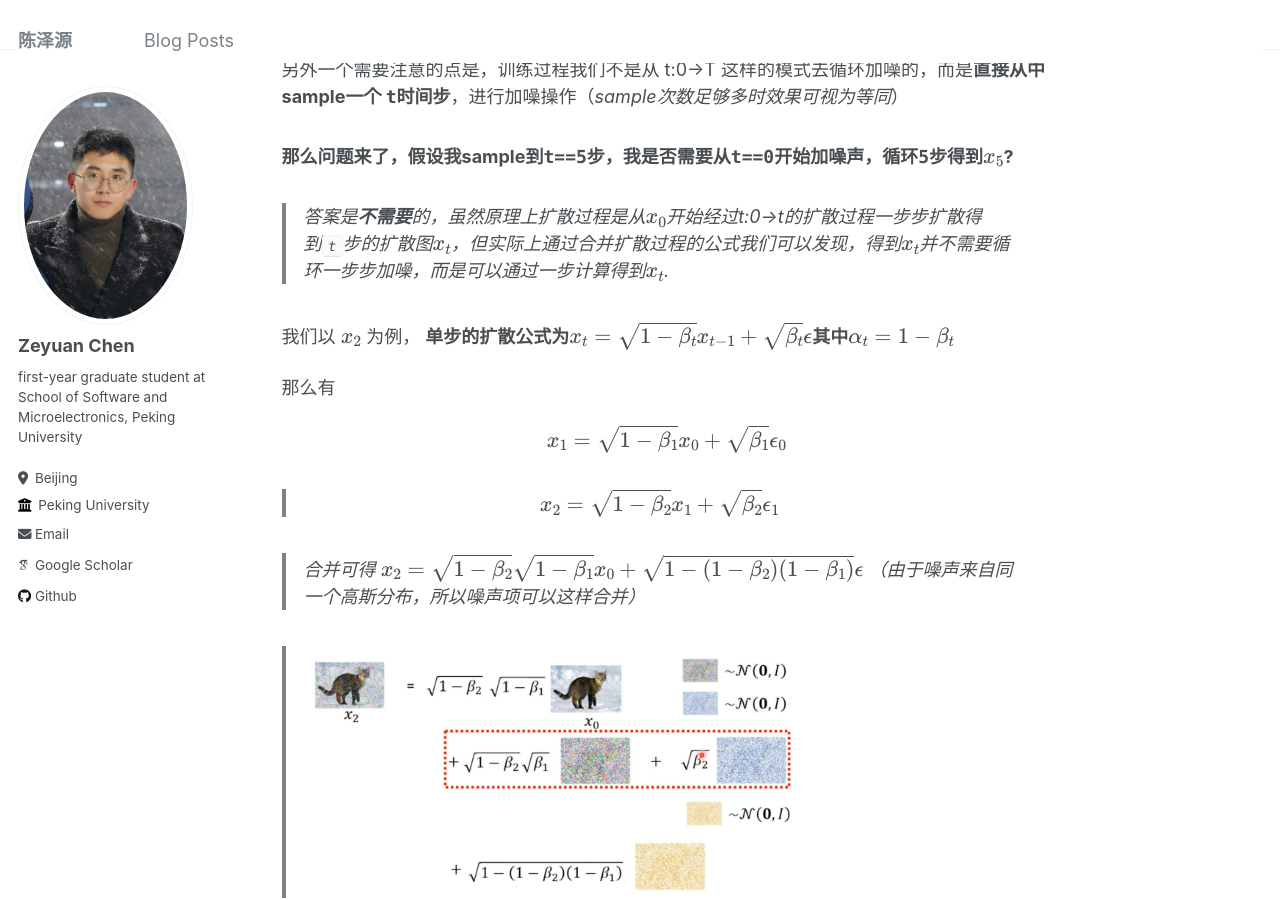
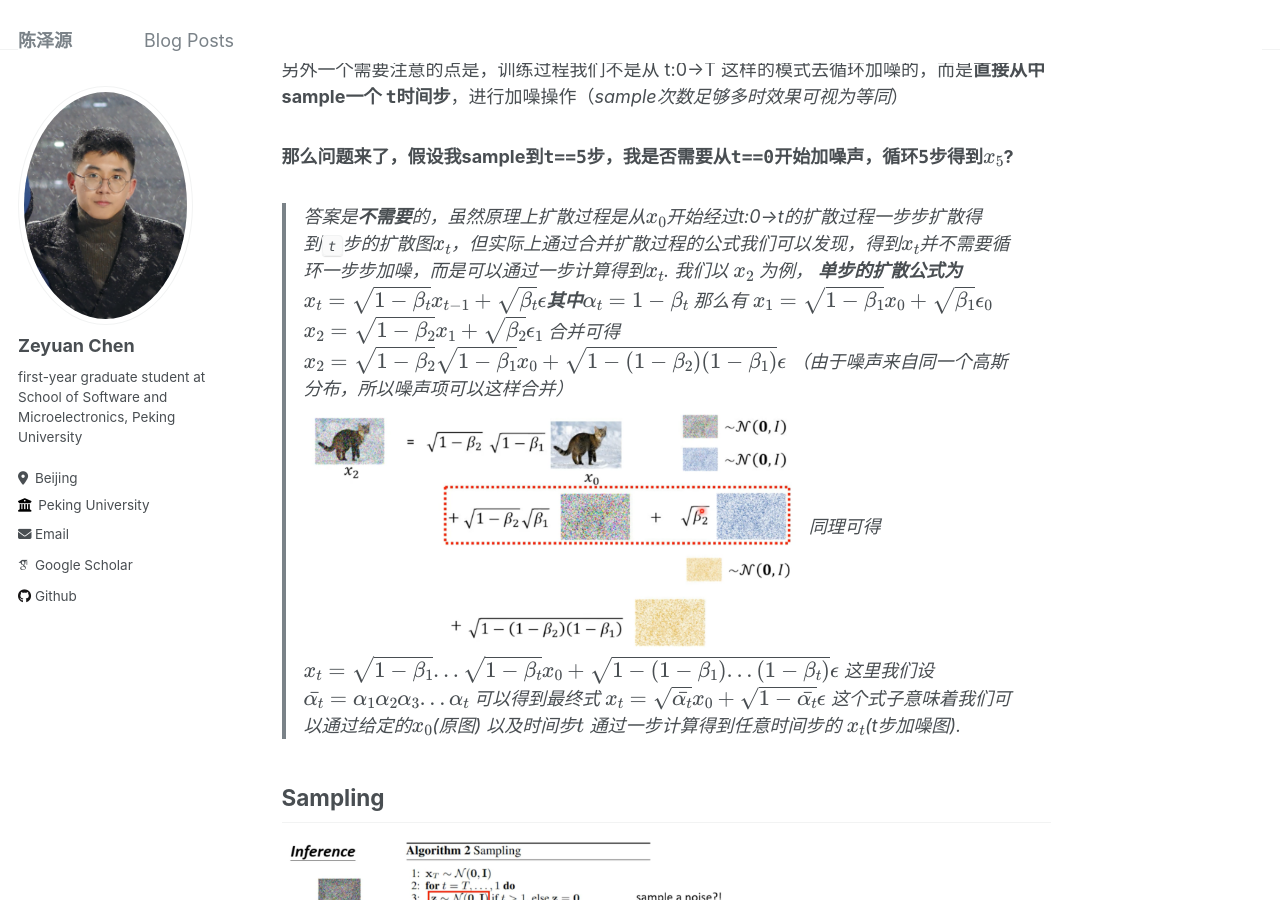
Before and after one commit to chenzyn/chenzyn.github.io, a Jekyll site: the page built from _posts/2024-04-10-diffusion.md, in a window 1280 px wide and 900 px high, scrolled down 2069 px. Built offline with Jekyll 4.4.1, drawn with Linux system fonts in a browser that asks for light colours; some web fonts are replaced.

Commit message:
upload DDPM

```diff
--- a/_posts/2024-04-10-diffusion.md
+++ b/_posts/2024-04-10-diffusion.md
@@ -63,27 +63,16 @@ Training
 ### 那么问题来了，假设我sample到`t==5`步，我是否需要从`t==0`开始加噪声，循环`5`步得到$$x_5$$?
 
 >答案是**不需要**的，虽然原理上扩散过程是从$$x_0$$开始经过t:0->t的扩散过程一步步扩散得到`t`步的扩散图$$x_t$$，但实际上通过合并扩散过程的公式我们可以发现，得到$$x_t$$并不需要循环一步步加噪，而是可以通过一步计算得到$$x_t$$.
-
 我们以 $$x_2$$ 为例， **单步的扩散公式为$$x_t = \sqrt{1-\beta_{t}}x_{t-1} + \sqrt{\beta_t}\epsilon$$其中$$\alpha_t = 1 - \beta_t$$**
-
 那么有
-
 $$x_1 = \sqrt{1-\beta_{1}}x_{0} + \sqrt{\beta_1}\epsilon_0$$
-
-> $$x_2 = \sqrt{1-\beta_{2}}x_{1} + \sqrt{\beta_2}\epsilon_1 $$
-
-> 合并可得 $$x_2 = \sqrt{1-\beta_{2}}\sqrt{1-\beta_{1}}x_{0} + \sqrt{1-(1-\beta_2)(1-\beta_1)}\epsilon $$ （_由于噪声来自同一个高斯分布，所以噪声项可以这样合并_）
-
-> <img src="/images/diffusion_6.png" width="500">
-
-> 同理可得 $$x_t = \sqrt{1-\beta_1}...\sqrt{1-\beta_t}x_0 + \sqrt{1-(1-\beta_1)...(1-\beta_t)}\epsilon$$
-
-> 这里我们设 $$\bar{\alpha_t} = \alpha_1 \alpha_2 \alpha_3 ... \alpha_t$$
-
-> 可以得到最终式 $$x_t = \sqrt{\bar{\alpha_t}}x_0 + \sqrt{1-\bar{\alpha_t}}\epsilon$$
-
-> 这个式子意味着我们可以通过给定的$$x_0$$(_原图_) 以及时间步$$t$$ 通过一步计算得到任意时间步的 $$x_t$$(_t步加噪图_).
-
+$$x_2 = \sqrt{1-\beta_{2}}x_{1} + \sqrt{\beta_2}\epsilon_1 $$
+合并可得 $$x_2 = \sqrt{1-\beta_{2}}\sqrt{1-\beta_{1}}x_{0} + \sqrt{1-(1-\beta_2)(1-\beta_1)}\epsilon $$ （_由于噪声来自同一个高斯分布，所以噪声项可以这样合并_）
+<img src="/images/diffusion_6.png" width="500">
+同理可得 $$x_t = \sqrt{1-\beta_1}...\sqrt{1-\beta_t}x_0 + \sqrt{1-(1-\beta_1)...(1-\beta_t)}\epsilon$$
+这里我们设 $$\bar{\alpha_t} = \alpha_1 \alpha_2 \alpha_3 ... \alpha_t$$
+可以得到最终式 $$x_t = \sqrt{\bar{\alpha_t}}x_0 + \sqrt{1-\bar{\alpha_t}}\epsilon$$
+这个式子意味着我们可以通过给定的$$x_0$$(_原图_) 以及时间步$$t$$ 通过一步计算得到任意时间步的 $$x_t$$(_t步加噪图_).
 
 Sampling
 ---
```
